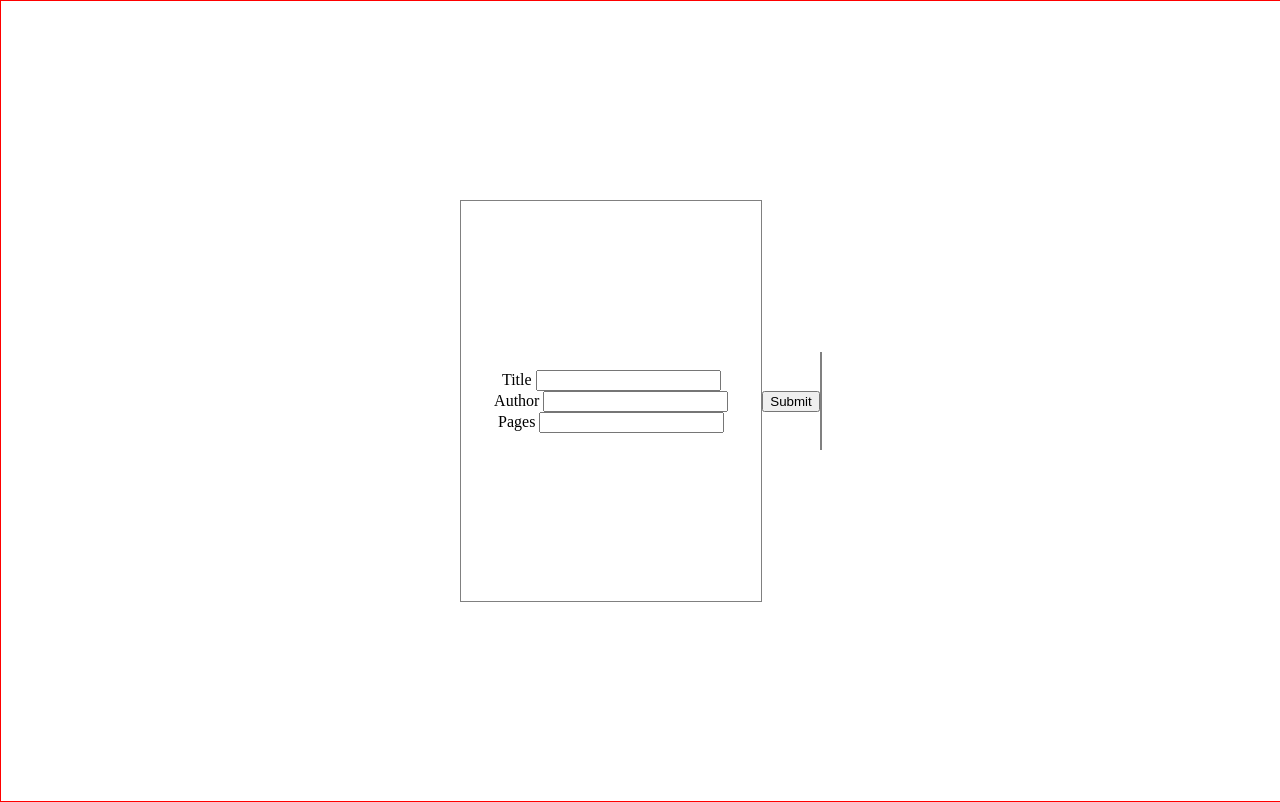
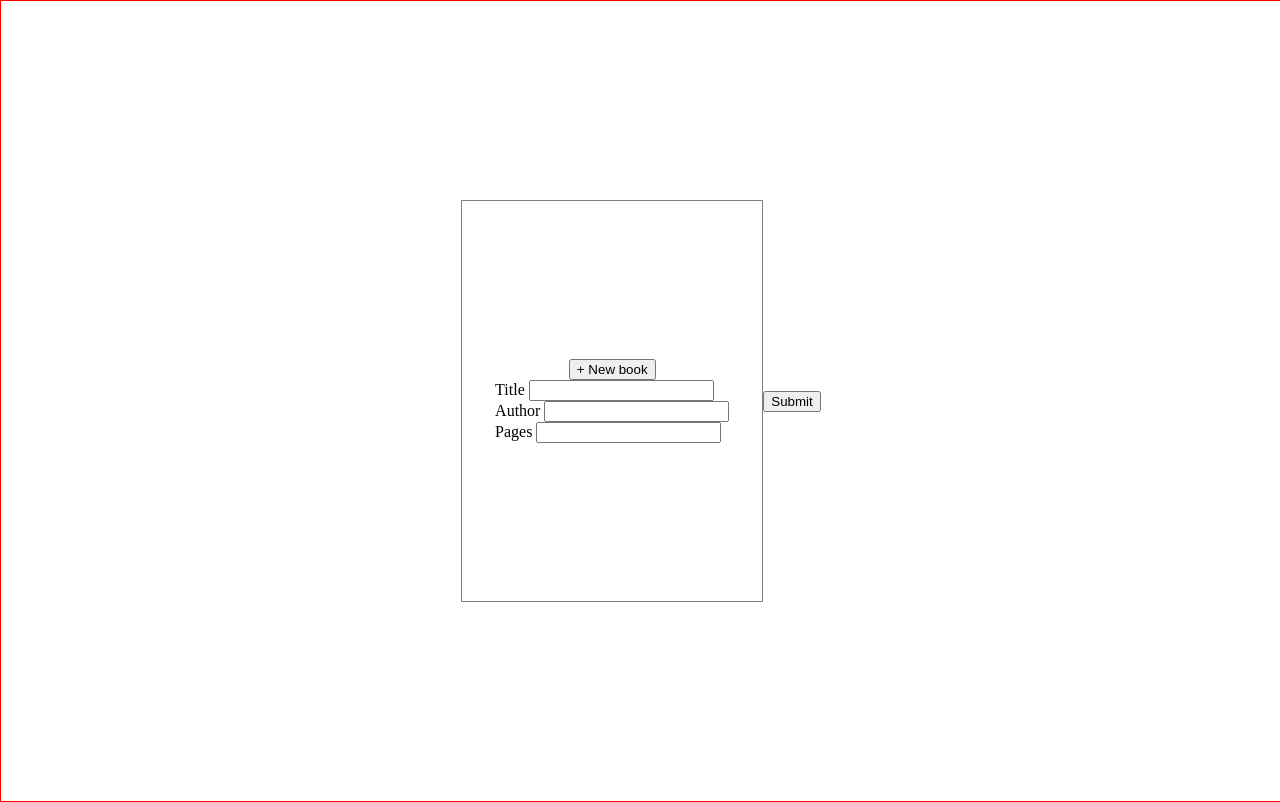
Before and after one commit to Solphilos/Library, a plain HTML site: page index.html in a window 1280 px wide. Drawn offline with Linux system fonts and the light colour scheme.

Commit message:
created button to add new objects

```diff
--- a/index.html
+++ b/index.html
@@ -10,6 +10,10 @@
 <body>
     <div class="container">
         <div class="input_box">
+             <div class="addButton">
+                    <button id="new">+ New book</button>
+              </div>
+                  <div id="add_new">
                       <div class="title_field">
                             <label for="title" id="inputs" name="title">Title</label>
                             <input type="text" id="title">
@@ -23,13 +27,13 @@
                             <input type="text" id="pages">
                       </div>
                 </div>
-        <div class="submit_button">
-            <button id="submit">Submit</button>
+
         </div>
-        <div class="book_card">
-            <p id="book_title"></p>
-            <p id="book_auth"></p>
-            <p id="book_pages"></p>
+        <button type="submit" id="submit">Submit</button>
+
+        <div class="book_cards">
+
+
         </div>
     </div>
  <script src="script.js"></script>
```
Lines whose indentation alone changed are shown as unchanged.
